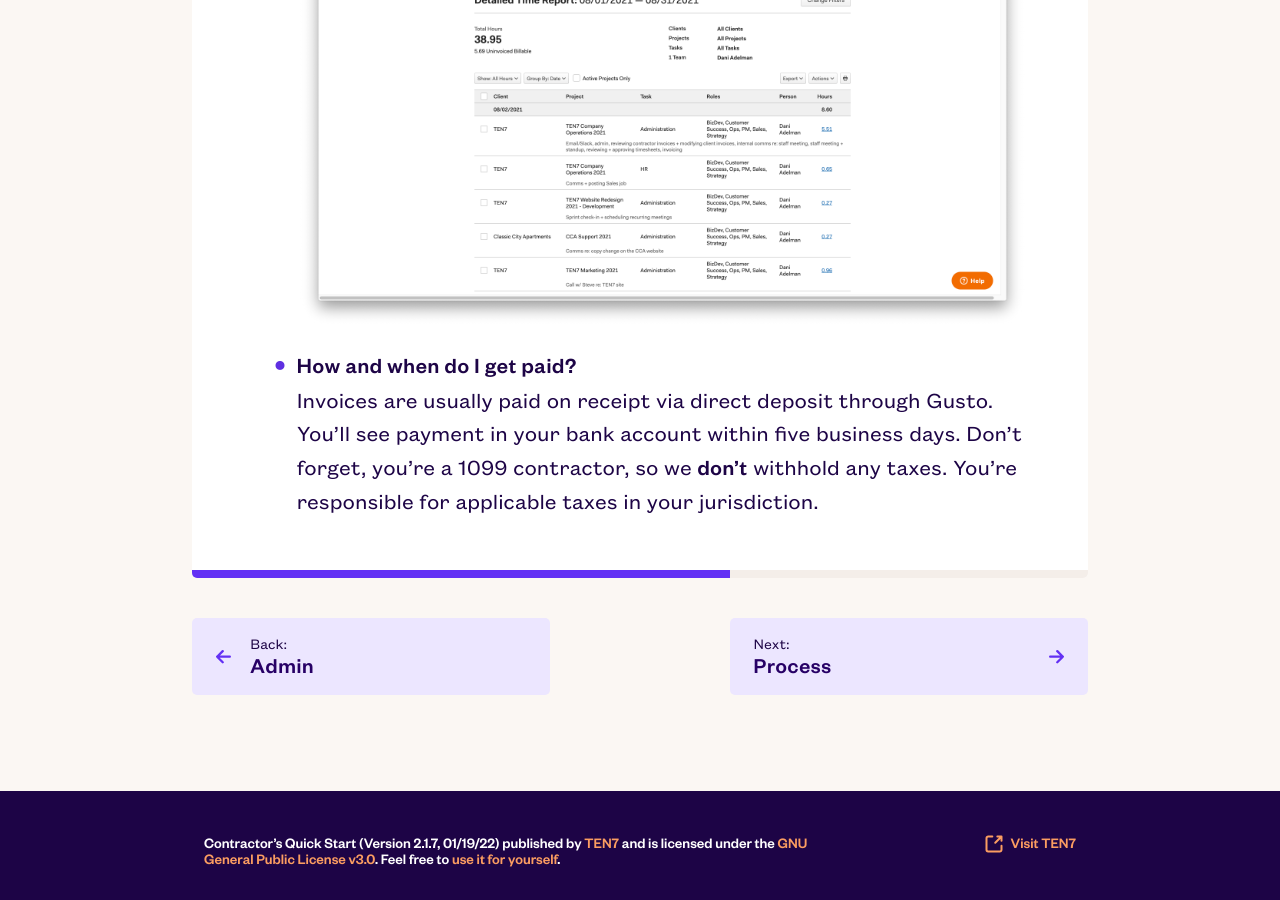
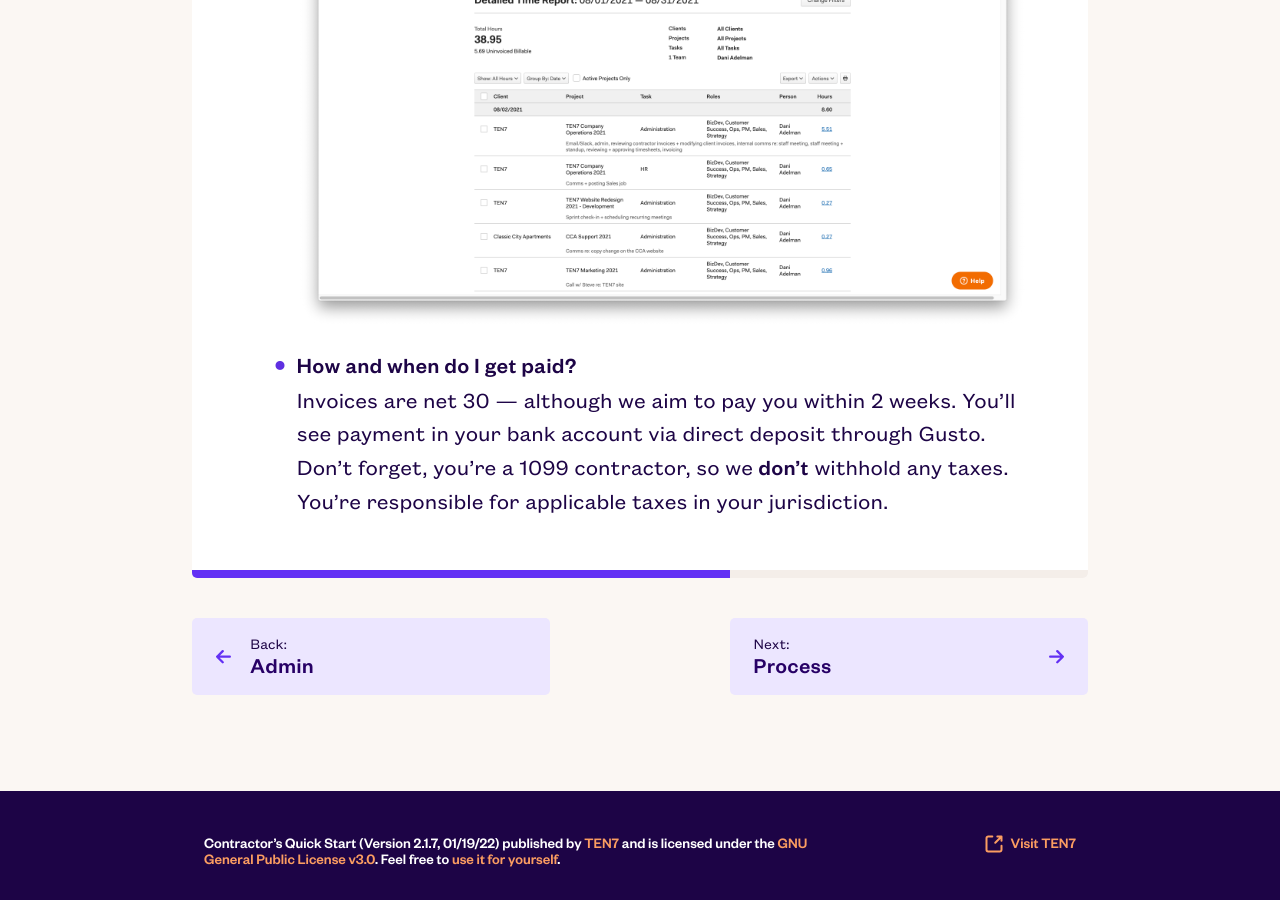
Before and after one commit to ten7/contractor.ten7.com, a Jekyll site: the page built from _pages/02_time.md, in a window 1280 px wide and 900 px high, scrolled down 2320 px. Built offline with Jekyll 4.4.1, drawn with Linux system fonts in a browser that asks for light colours.

Commit message:
Invoices from 5 days to net 30

```diff
--- a/_pages/02_time.md
+++ b/_pages/02_time.md
@@ -26,4 +26,4 @@ We ask that you invoice us on a monthly basis — on the 1st of every month for
 Email your invoice to [billing@ten7.com](mailto:billing@ten7.com). No need to itemize things, a total is fine. We rely on approved (and locked) Harvest timesheets for details. Make sure each invoice only contains time spent during one month. If you are invoicing for work done in multiple months, please submit them as separate invoices (one for each month's work). Please include a copy of your approved Harvest timesheet as a PDF attachment for the time period you are invoicing. You can generate this PDF in Harvest by going to "Reports" > "Detailed Time" and running a report for the time period for which you're invoicing.
 [![How do I Invoice?](harvest-time-report.png)](harvest-time-report.png)
 - **How and when do I get paid?**
-Invoices are usually paid on receipt via direct deposit through Gusto. You'll see payment in your bank account within five business days. Don’t forget, you’re a 1099 contractor, so we **don't** withhold any taxes. You're responsible for applicable taxes in your jurisdiction.
+Invoices are net 30 — although we aim to pay you within 2 weeks. You'll see payment in your bank account via direct deposit through Gusto. Don’t forget, you’re a 1099 contractor, so we **don't** withhold any taxes. You're responsible for applicable taxes in your jurisdiction.
```
